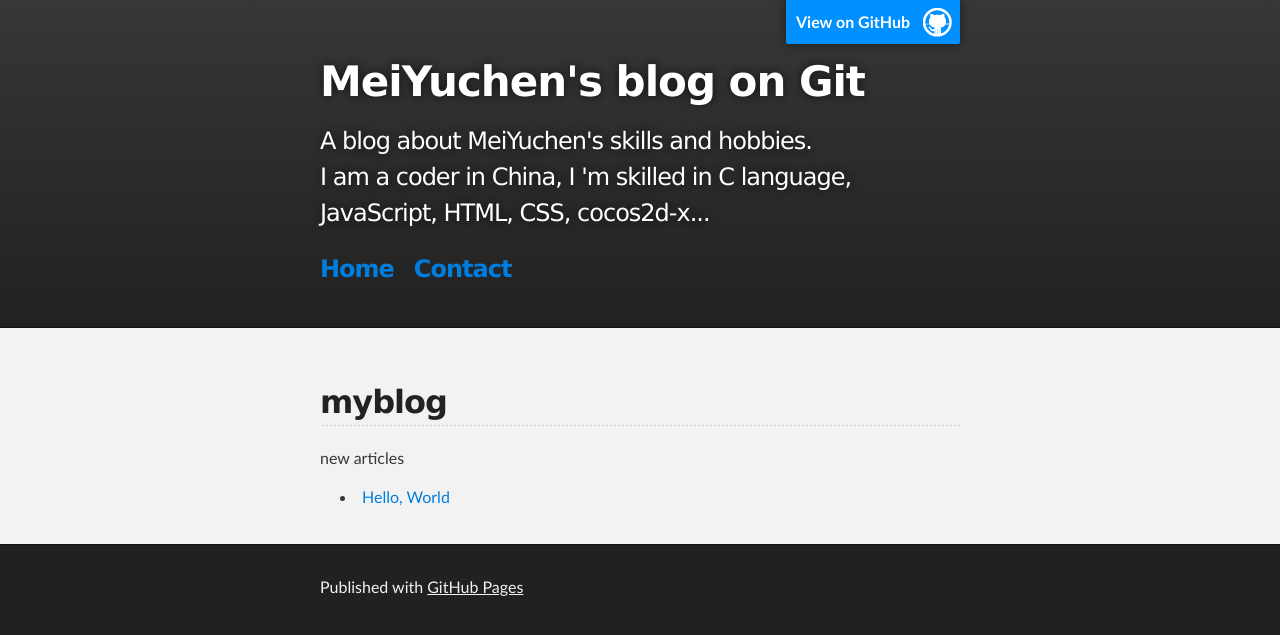
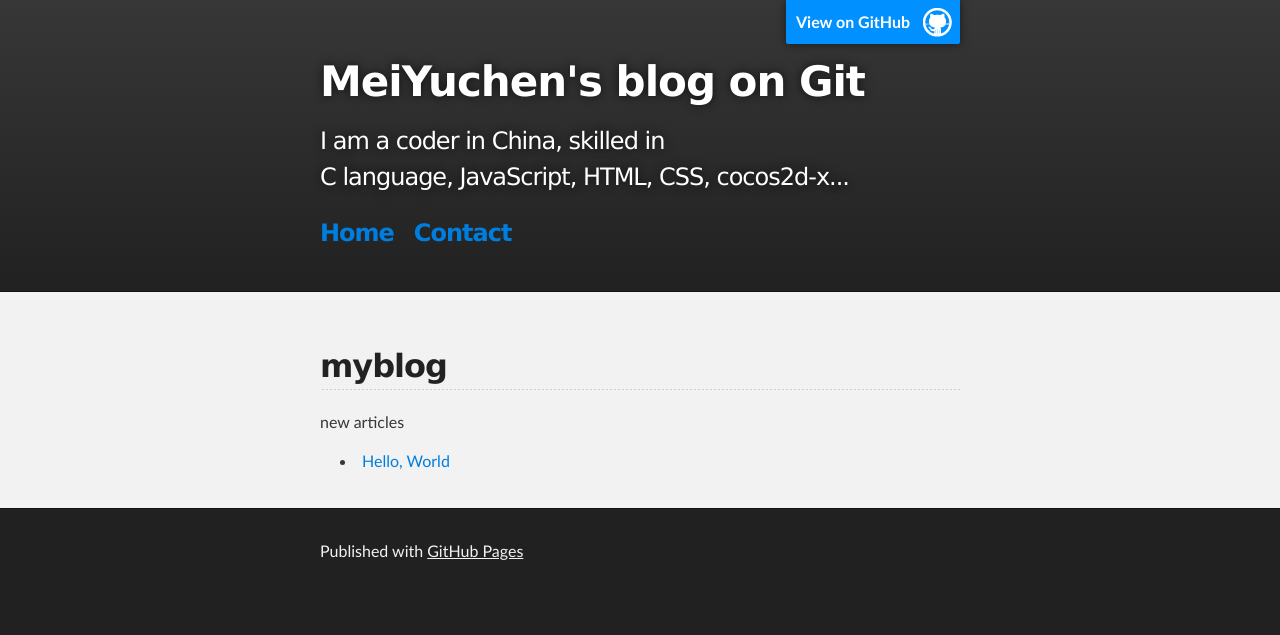
Before and after one commit to mycmessia/mycmessia.github.io, a Jekyll site: the page built from index.html, in a window 1280 px wide. Shown: the top 635 px of the page. Built offline with Jekyll 4.4.1, drawn with Linux system fonts in a browser that asks for light colours.

Commit message:
change des

```diff
--- a/_layouts/default.html
+++ b/_layouts/default.html
@@ -12,7 +12,7 @@
 	<header class="inner">
 		<a id="forkme_banner" target="_blank" href="https://github.com/mycmessia">View on GitHub</a>
 		<h1 id="project_title">MeiYuchen&#39;s blog on Git</h1>
-		<h2 id="project_tagline">A blog about MeiYuchen&#39;s skills and hobbies.<br>I am a coder in China, I 'm skilled in C language, JavaScript, HTML, CSS, cocos2d-x...</h2>
+		<h2 id="project_tagline">I am a coder in China, skilled in C&nbsp;language,&nbsp;JavaScript,&nbsp;HTML,&nbsp;CSS,&nbsp;cocos2d-x...</h2>
 		<h3><a href="http://mycmessia.github.io">Home</a><a>Contact</a></h3>
 	</header>
 	</div>
```
